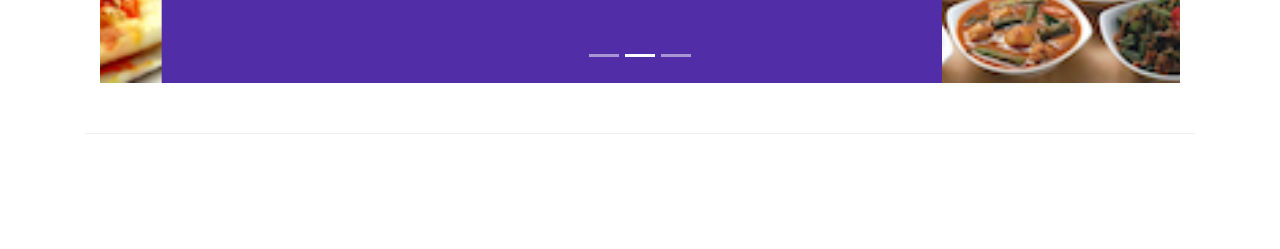
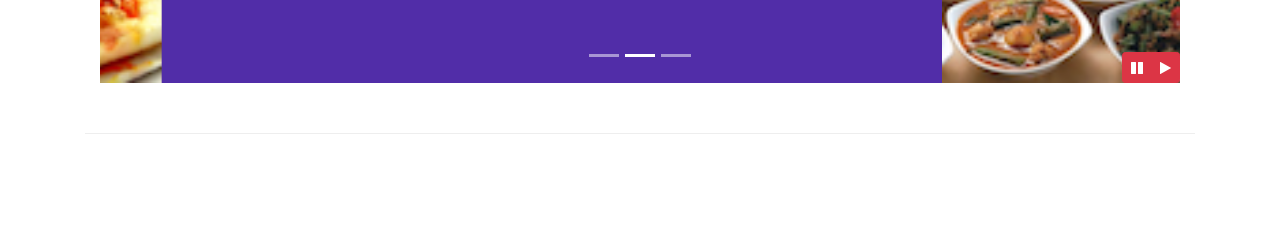
Before and after one commit to seygorin/create-site-style-coursera, a website: page index.html in a window 1280 px wide. Shown: the part 551-800 px from the top of the page. Drawn offline with nearby package versions, Linux system fonts and the light colour scheme.

Commit message:
Bootstrap JQuery

```diff
--- a/css/style.css
+++ b/css/style.css
@@ -64,3 +64,9 @@
     padding: 50px;
     text-shadow: -1px 0 black, 0 1px black, 1px 0 black, 0 -1px black;
 }
+
+#carouselButton {
+    right: 0px;
+    position: absolute;
+    bottom: 0px;
+}
--- a/index.html
+++ b/index.html
@@ -231,6 +231,14 @@
                     <a class="carousel-control-next" href="#mycarousel" role="button" data-slide="next">
                         <span class="carousel-control-next-icon"></span>
                     </a>
+                    <div class="btn-group" id="carouselButton">
+                        <button class="btn btn-danger btn-sm" id="carousel-pause">
+                            <span class="fa fa-pause"></span>
+                        </button>
+                        <button class="btn btn-danger btn-sm" id="carousel-play">
+                            <span class="fa fa-play"></span>
+                        </button>
+                    </div>
                 </div>
             </div>
         </div>
@@ -329,6 +337,17 @@
         <script src="node_modules/jquery/dist/jquery.slim.min.js"></script>
         <script src="node_modules/popper.js/dist/umd/popper.min.js"></script>
         <script src="node_modules/bootstrap/dist/js/bootstrap.min.js"></script>
+        <script>
+            $(document).ready(function() {
+                $('#mycarousel').carousel({ interval: 200 });
+                $('#carousel-pause').click(function() {
+                    $('#mycarousel').carousel('pause');
+                });
+                $('#carousel-play').click(function() {
+                    $('#mycarousel').carousel('cycle');
+                });
+            });
+        </script>
 
 </body>
 
```
